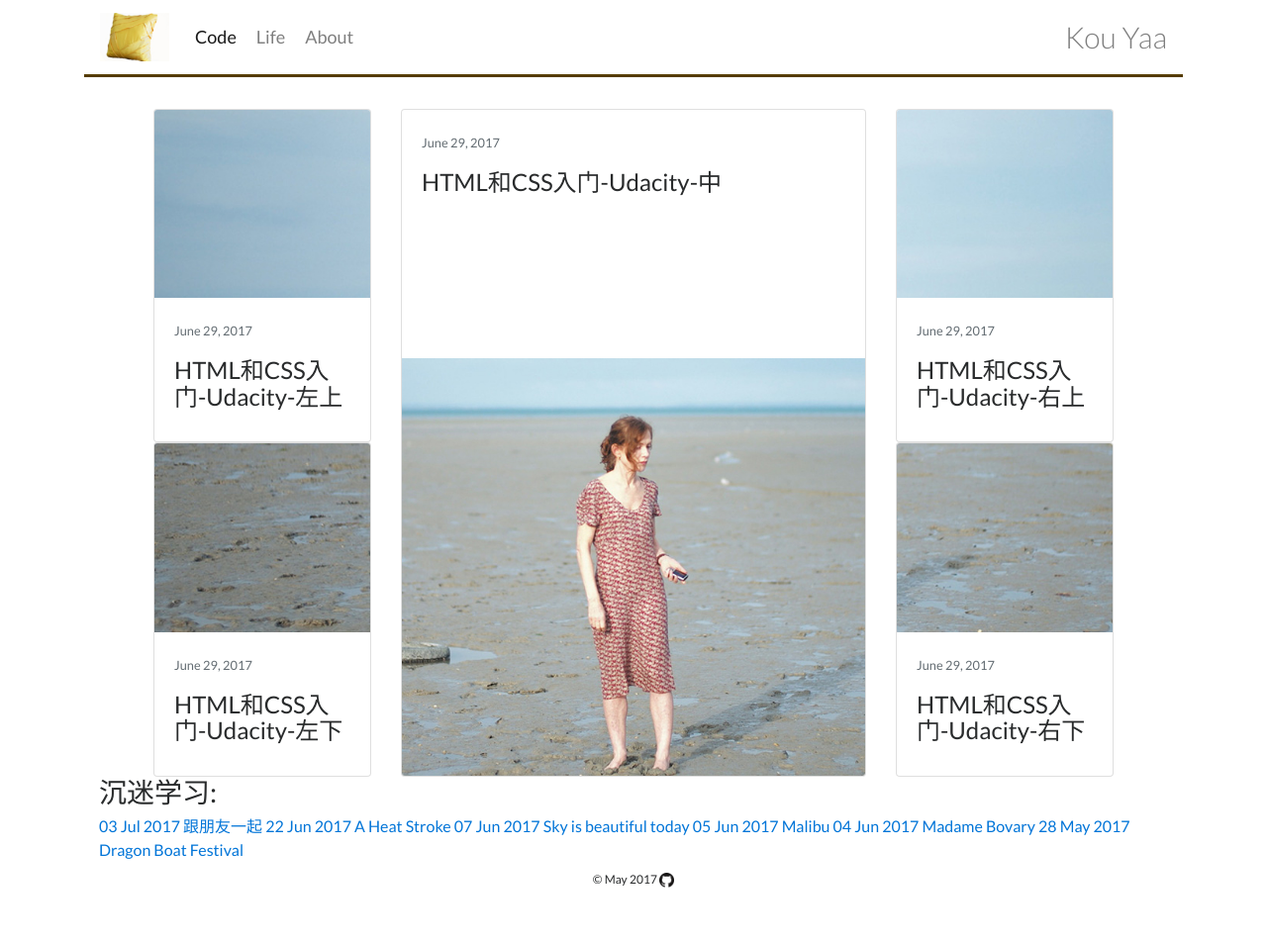
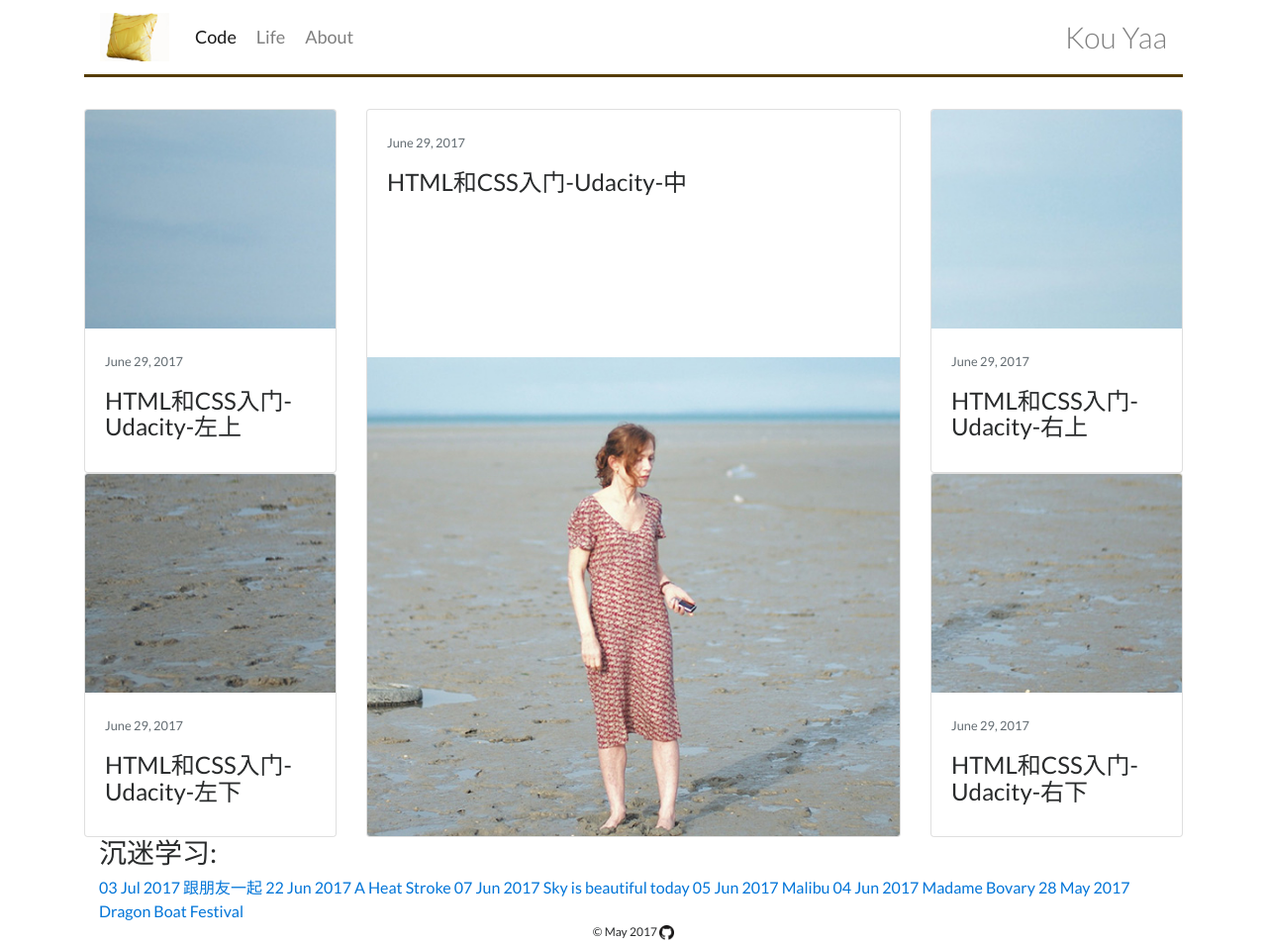
Before and after one commit to yinkouya/yinkouya.github.io, a Jekyll site: the page built from life.html, in a window 1280 px wide. Shown: the whole page at 99% size. Built offline with Jekyll 4.4.1, drawn with Linux system fonts in a browser that asks for light colours; nearby versions of some CDN libraries; before the commit the page ends 900 px from its top, so only the background shows below that.

Commit message:
Update style.css

```diff
--- a/assets/style.css
+++ b/assets/style.css
@@ -57,11 +57,6 @@ img.footer {
   margin: 0 auto;
 }
 
-.row {
-  width: 1000px;
-  margin: 0 auto;
-}
-
 .main-about {
   width: 600px;
   margin: 0 auto;
```
